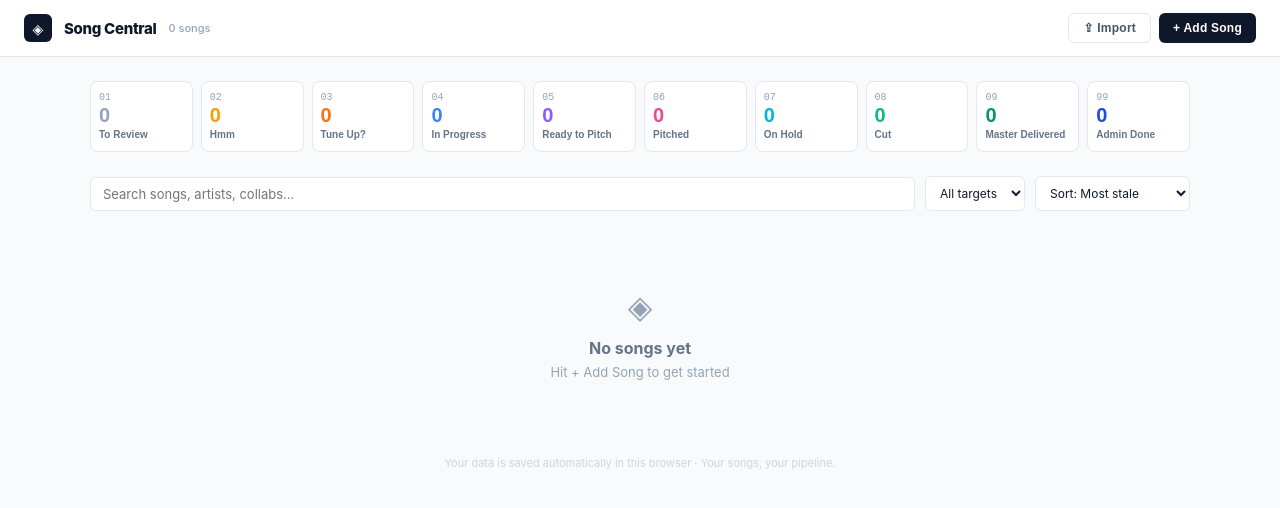
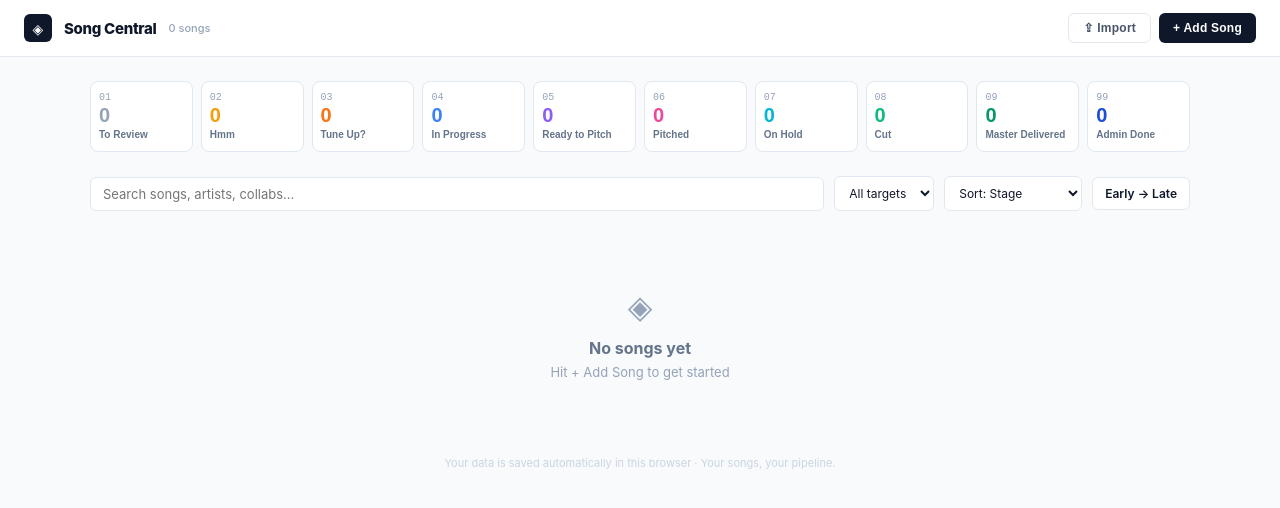
Before and after one commit to johnmclucasmusic/song-central, a Next.js app: page / in a window 1280 px wide. Shown: the top 508 px of the page. Built offline with nearby package versions, Linux system fonts and the light colour scheme.

Commit message:
Remove staleness/rot flagging, add stage sort direction toggle

```diff
--- a/app/page.js
+++ b/app/page.js
@@ -16,19 +16,12 @@ const STAGES = [
 ];
 
 const PITCH_TARGETS = ["Korea", "Sync", "Artist"];
-const ACTIVE_STAGES = ["01", "02", "03", "04", "05", "06"];
 
 const EMPTY_SONG = {
   id: null, title: "", bpm: "", key: "", collaborators: "",
   artist: "", pitchTargets: [], splits: "", discoStatus: false,
   stage: "01", notes: "", dateAdded: "", lastUpdated: "",
 };
-
-function daysSince(dateStr) {
-  if (!dateStr) return null;
-  const diff = Date.now() - new Date(dateStr).getTime();
-  return Math.floor(diff / (1000 * 60 * 60 * 24));
-}
 
 function StageTag({ stageId }) {
   const stage = STAGES.find(s => s.id === stageId);
@@ -42,21 +35,6 @@ function StageTag({ stageId }) {
     }}>
       <span style={{ fontFamily: "monospace", opacity: 0.7 }}>{stage.id}</span>
       {stage.label}
-    </span>
-  );
-}
-
-function StaleBadge({ days }) {
-  if (days === null || days < 14) return null;
-  const hot = days >= 60;
-  return (
-    <span style={{
-      padding: "2px 7px", borderRadius: 4, fontSize: 10, fontWeight: 700,
-      background: hot ? "#fef2f2" : "#fffbeb",
-      color: hot ? "#dc2626" : "#b45309",
-      border: `1px solid ${hot ? "#fca5a5" : "#fcd34d"}`,
-    }}>
-      {days}d stale
     </span>
   );
 }
@@ -292,7 +270,8 @@ export default function DemoCentral() {
   const [filterStage, setFilterStage] = useState("all");
   const [filterPitch, setFilterPitch] = useState("all");
   const [search, setSearch] = useState("");
-  const [sortBy, setSortBy] = useState("stale");
+  const [sortBy, setSortBy] = useState("stage");
+  const [sortDir, setSortDir] = useState("asc");
   const [loaded, setLoaded] = useState(false);
 
   useEffect(() => {
@@ -372,17 +351,12 @@ export default function DemoCentral() {
       s.collaborators?.toLowerCase().includes(search.toLowerCase()) ||
       s.artist?.toLowerCase().includes(search.toLowerCase()))
     .sort((a, b) => {
-      if (sortBy === "stale") return (daysSince(b.lastUpdated) || 0) - (daysSince(a.lastUpdated) || 0);
-      if (sortBy === "stage") return a.stage.localeCompare(b.stage, undefined, { numeric: true });
-      if (sortBy === "newest") return new Date(b.dateAdded) - new Date(a.dateAdded);
-      if (sortBy === "title") return a.title.localeCompare(b.title);
+      const dir = sortDir === "asc" ? 1 : -1;
+      if (sortBy === "stage") return dir * a.stage.localeCompare(b.stage, undefined, { numeric: true });
+      if (sortBy === "newest") return dir * (new Date(a.dateAdded) - new Date(b.dateAdded));
+      if (sortBy === "title") return dir * a.title.localeCompare(b.title);
       return 0;
     });
-
-  const needsAction = songs.filter(s => {
-    const days = daysSince(s.lastUpdated);
-    return ACTIVE_STAGES.includes(s.stage) && days !== null && days >= 14;
-  });
 
   const stageCounts = STAGES.reduce((acc, s) => {
     acc[s.id] = songs.filter(x => x.stage === s.id).length;
@@ -435,26 +409,6 @@ export default function DemoCentral() {
 
       <div style={{ maxWidth: 1100, margin: "0 auto", padding: "24px 16px" }}>
 
-        {/* Needs Action Banner */}
-        {needsAction.length > 0 && (
-          <div style={{
-            background: "#fffbeb", border: "1px solid #fcd34d", borderRadius: 10,
-            padding: "12px 16px", marginBottom: 20, display: "flex", alignItems: "center", gap: 12, flexWrap: "wrap"
-          }}>
-            <span style={{ fontSize: 18 }}>⚠️</span>
-            <div>
-              <span style={{ fontWeight: 700, color: "#92400e", fontSize: 13 }}>
-                {needsAction.length} song{needsAction.length > 1 ? "s" : ""} need attention —
-              </span>
-              <span style={{ color: "#b45309", fontSize: 13 }}> stuck in active stages for 14+ days</span>
-            </div>
-            <button onClick={() => { setFilterStage("all"); setSortBy("stale"); }}
-              style={{ marginLeft: "auto", background: "#92400e", color: "#fff", border: "none", padding: "5px 12px", borderRadius: 5, fontSize: 11, fontWeight: 700, cursor: "pointer" }}>
-              Show oldest first
-            </button>
-          </div>
-        )}
-
         {/* Pipeline summary */}
         <div style={{ display: "grid", gridTemplateColumns: "repeat(auto-fill, minmax(95px, 1fr))", gap: 8, marginBottom: 24 }}>
           {STAGES.map(s => (
@@ -487,11 +441,20 @@ export default function DemoCentral() {
           </select>
           <select value={sortBy} onChange={e => setSortBy(e.target.value)}
             style={{ padding: "8px 10px", border: "1px solid #e2e8f0", borderRadius: 6, fontSize: 12, fontFamily: "inherit", background: "#fff", color: "#0f172a" }}>
-            <option value="stale">Sort: Most stale</option>
-            <option value="stage">Sort: Stage 01 → 99</option>
-            <option value="newest">Sort: Newest first</option>
-            <option value="title">Sort: A–Z</option>
+            <option value="stage">Sort: Stage</option>
+            <option value="newest">Sort: Date added</option>
+            <option value="title">Sort: Title A–Z</option>
           </select>
+          <button onClick={() => setSortDir(d => d === "asc" ? "desc" : "asc")}
+            title="Reverse sort order"
+            style={{
+              padding: "8px 12px", border: "1px solid #e2e8f0", borderRadius: 6, fontSize: 12,
+              fontFamily: "inherit", background: "#fff", color: "#0f172a", cursor: "pointer", fontWeight: 600
+            }}>
+            {sortBy === "stage"
+              ? (sortDir === "asc" ? "Early → Late" : "Late → Early")
+              : (sortDir === "asc" ? "▲ Asc" : "▼ Desc")}
+          </button>
         </div>
 
         {/* Song table */}
@@ -508,31 +471,28 @@ export default function DemoCentral() {
         ) : (
           <div style={{ background: "#fff", border: "1px solid #e2e8f0", borderRadius: 10, overflow: "hidden" }}>
             <div style={{
-              display: "grid", gridTemplateColumns: "2fr 1.2fr 90px 1fr 1.2fr 65px 55px",
+              display: "grid", gridTemplateColumns: "2fr 1.2fr 90px 1fr 1.2fr 55px",
               padding: "10px 16px", background: "#f8fafc",
               borderBottom: "1px solid #e2e8f0", gap: 12
             }}>
-              {["Title", "Stage", "BPM / Key", "Collaborators", "Targets", "Stale", "Disco"].map(h => (
+              {["Title", "Stage", "BPM / Key", "Collaborators", "Targets", "Disco"].map(h => (
                 <div key={h} style={{ fontSize: 10, fontWeight: 700, color: "#94a3b8", textTransform: "uppercase", letterSpacing: "0.06em" }}>{h}</div>
               ))}
             </div>
 
             {filtered.map((song, i) => {
-              const days = daysSince(song.lastUpdated);
-              const isStale = days !== null && days >= 14;
-              const activeStage = ACTIVE_STAGES.includes(song.stage);
               const targets = song.pitchTargets || [];
               return (
                 <div key={song.id} onClick={() => setModal(song)}
                   style={{
-                    display: "grid", gridTemplateColumns: "2fr 1.2fr 90px 1fr 1.2fr 65px 55px",
+                    display: "grid", gridTemplateColumns: "2fr 1.2fr 90px 1fr 1.2fr 55px",
                     padding: "12px 16px", gap: 12, alignItems: "center",
                     borderBottom: i < filtered.length - 1 ? "1px solid #f1f5f9" : "none",
-                    cursor: "pointer", background: isStale && activeStage ? "#fffdf5" : "#fff",
+                    cursor: "pointer", background: "#fff",
                     transition: "background 0.1s"
                   }}
                   onMouseEnter={e => e.currentTarget.style.background = "#f8fafc"}
-                  onMouseLeave={e => e.currentTarget.style.background = isStale && activeStage ? "#fffdf5" : "#fff"}
+                  onMouseLeave={e => e.currentTarget.style.background = "#fff"}
                 >
                   <div>
                     <div style={{ fontWeight: 700, fontSize: 13, color: "#0f172a" }}>{song.title || "Untitled"}</div>
@@ -558,7 +518,6 @@ export default function DemoCentral() {
                         }}>{t}</span>
                       ))}
                   </div>
-                  <div><StaleBadge days={days} /></div>
                   <div style={{ textAlign: "center" }}>
                     {song.discoStatus
                       ? <span style={{ fontSize: 14, color: "#1d4ed8" }}>✓</span>
```
